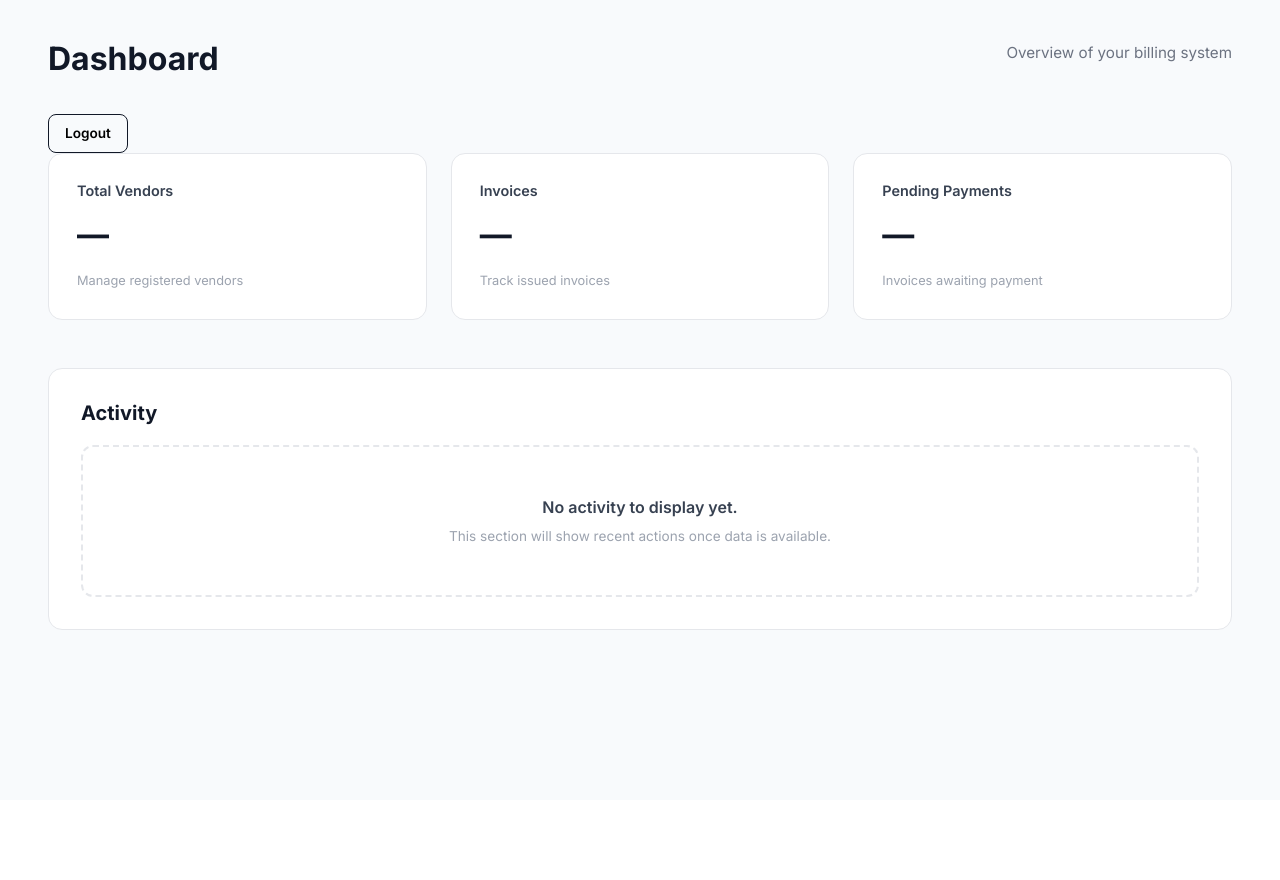
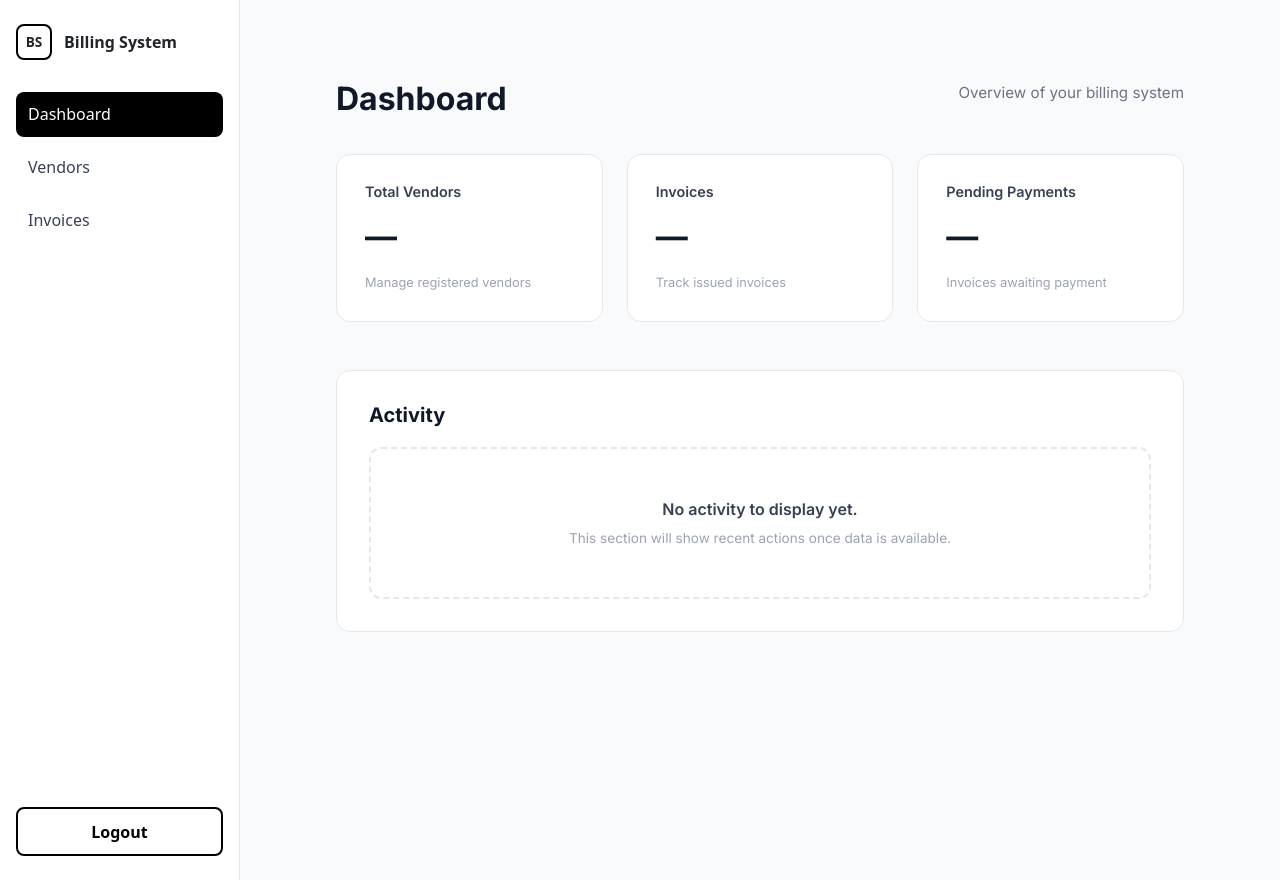
Before and after one commit to rjays16/BillingSystem, a Vue app in the folder billing-frontend/: page /dashboard in a window 1280 px wide. Before the commit the page ends 800 px from the top, so only its background shows below. Built offline with nearby package versions, Linux system fonts and the light colour scheme; sample sign-in values are in the browser's storage.

Commit message:
Route guards

```diff
--- /dev/null
+++ b/billing-frontend/src/layouts/AppLayout.vue
@@ -0,0 +1,133 @@
+<template>
+  <div class="app-layout">
+    <aside class="sidebar">
+      <div class="sidebar-brand">
+        <div class="logo">BS</div>
+        <span>Billing System</span>
+      </div>
+
+      <nav class="nav">
+        <RouterLink to="/dashboard" class="nav-link" active-class="active">
+          Dashboard
+        </RouterLink>
+        <RouterLink to="#" class="nav-link">
+          Vendors
+        </RouterLink>
+        <RouterLink to="#" class="nav-link">
+          Invoices
+        </RouterLink>
+      </nav>
+
+      <button class="logout-btn" @click="logout">
+        Logout
+      </button>
+    </aside>
+
+    <main class="main-content">
+      <slot />
+    </main>
+  </div>
+</template>
+
+<script setup>
+import { useRouter } from 'vue-router'
+
+const router = useRouter()
+
+const logout = () => {
+  localStorage.removeItem('isAuthenticated')
+  router.push('/login')
+}
+</script>
+
+<style scoped>
+.app-layout {
+  display: flex;
+  min-height: 100vh;
+  background: #f8fafc;
+}
+
+.sidebar {
+  width: 240px;
+  background: #ffffff;
+  border-right: 1px solid #e5e7eb;
+  padding: 1.5rem 1rem;
+  display: flex;
+  flex-direction: column;
+}
+
+.sidebar-brand {
+  display: flex;
+  align-items: center;
+  gap: 0.75rem;
+  font-weight: 700;
+  margin-bottom: 2rem;
+}
+
+.logo {
+  width: 36px;
+  height: 36px;
+  border: 2px solid #000;
+  border-radius: 8px;
+  display: flex;
+  align-items: center;
+  justify-content: center;
+  font-size: 0.85rem;
+}
+
+.nav {
+  display: flex;
+  flex-direction: column;
+  gap: 0.5rem;
+  flex: 1;
+}
+
+.nav-link {
+  padding: 0.65rem 0.75rem;
+  border-radius: 8px;
+  color: #374151;
+  text-decoration: none;
+  font-weight: 500;
+  transition: background 0.2s ease;
+}
+
+.nav-link:hover {
+  background: #f3f4f6;
+}
+
+.nav-link.active {
+  background: #000;
+  color: #fff;
+}
+
+.logout-btn {
+  margin-top: auto;
+  padding: 0.65rem;
+  border-radius: 8px;
+  border: 2px solid #000;
+  background: #fff;
+  cursor: pointer;
+  font-weight: 600;
+  transition: all 0.2s ease;
+}
+
+.logout-btn:hover {
+  background: #000;
+  color: #fff;
+}
+
+.main-content {
+  flex: 1;
+  padding: 2.5rem 3rem;
+}
+
+@media (max-width: 768px) {
+  .sidebar {
+    width: 200px;
+  }
+
+  .main-content {
+    padding: 2rem 1.5rem;
+  }
+}
+</style>
--- /dev/null
+++ b/billing-frontend/src/layouts/AuthLayout.vue
@@ -0,0 +1,14 @@
+<template>
+  <div class="auth-layout">
+    <slot />
+  </div>
+</template>
+
+<style scoped>
+.auth-layout {
+  min-height: 100vh;
+  display: flex;
+  align-items: center;
+  justify-content: center;
+}
+</style>
--- a/billing-frontend/src/router/index.js
+++ b/billing-frontend/src/router/index.js
@@ -4,8 +4,16 @@ import Login from '../views/Login.vue'
 import Dashboard from '../views/Dashboard.vue'
 
 const routes = [
-  { path: '/', redirect: '/login' },
-  { path: '/login', name: 'Login', component: Login },
+  {
+    path: '/',
+    redirect: '/login',
+  },
+  {
+    path: '/login',
+    name: 'Login',
+    component: Login,
+    meta: { guestOnly: true },
+  },
   {
     path: '/dashboard',
     name: 'Dashboard',
@@ -19,17 +27,19 @@ const router = createRouter({
   routes,
 })
 
-// Auth Guard
+/* GLOBAL AUTH GUARD */
 router.beforeEach((to, from, next) => {
   const isAuthenticated = localStorage.getItem('isAuthenticated') === 'true'
 
   if (to.meta.requiresAuth && !isAuthenticated) {
-    next('/login')
-  } else if (to.path === '/login' && isAuthenticated) {
-    next('/dashboard')
-  } else {
-    next()
+    return next('/login')
   }
+
+  if (to.meta.guestOnly && isAuthenticated) {
+    return next('/dashboard')
+  }
+
+  next()
 })
 
 export default router
--- a/billing-frontend/src/views/Dashboard.vue
+++ b/billing-frontend/src/views/Dashboard.vue
@@ -1,13 +1,10 @@
 <template>
+  <AppLayout>
     <div class="dashboard-wrapper">
       <header class="dashboard-header">
         <h1>Dashboard</h1>
         <p class="subtitle">Overview of your billing system</p>
       </header>
-
-    <button class="logout-btn" @click="logout">
-        Logout
-    </button>
 
       <section class="stats-grid">
         <div class="stat-card">
@@ -29,7 +26,6 @@
         </div>
       </section>
 
-    <!-- Placeholder Content -->
       <section class="content-section">
         <h2>Activity</h2>
         <div class="empty-state">
@@ -38,11 +34,12 @@
         </div>
       </section>
     </div>
+  </AppLayout>
 </template>
 
 <script setup>
 import { useRouter } from 'vue-router'
-
+import AppLayout from '../layouts/AppLayout.vue'
 const router = useRouter()
 
 const logout = () => {
--- a/billing-frontend/src/views/Login.vue
+++ b/billing-frontend/src/views/Login.vue
@@ -1,4 +1,5 @@
 <template>
+  <AuthLayout>
   <div class="login-wrapper">
     <div class="login-card">
       <!-- Left Side - Form -->
@@ -77,9 +78,11 @@
       <div class="photo-section"></div>
     </div>
   </div>
+  </AuthLayout>
 </template>
 
 <script setup>
+import AuthLayout from '../layouts/AuthLayout.vue'
 import { reactive, ref } from 'vue'
 import { useRouter } from 'vue-router'
 
@@ -172,13 +175,11 @@ const handleLogin = async () => {
 }
 
 .login-wrapper {
-  min-height: 100vh;
+  width: 100%;
   display: flex;
-  align-items: center;
   justify-content: center;
-  background: #f5f5f5;
-  padding: 2rem;
 }
+
 
 .login-card {
   display: flex;
```
Lines whose indentation alone changed are shown as unchanged.
